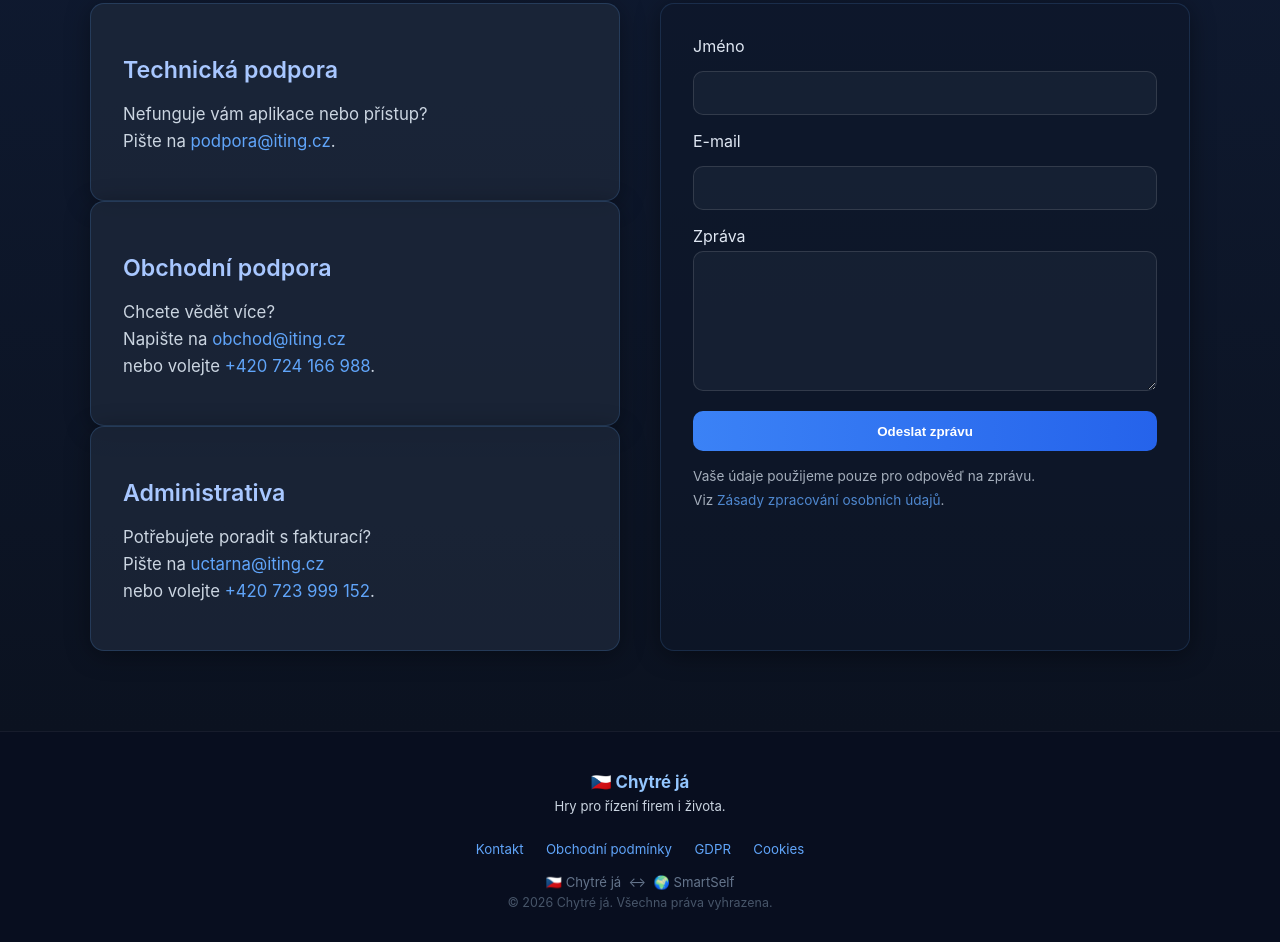
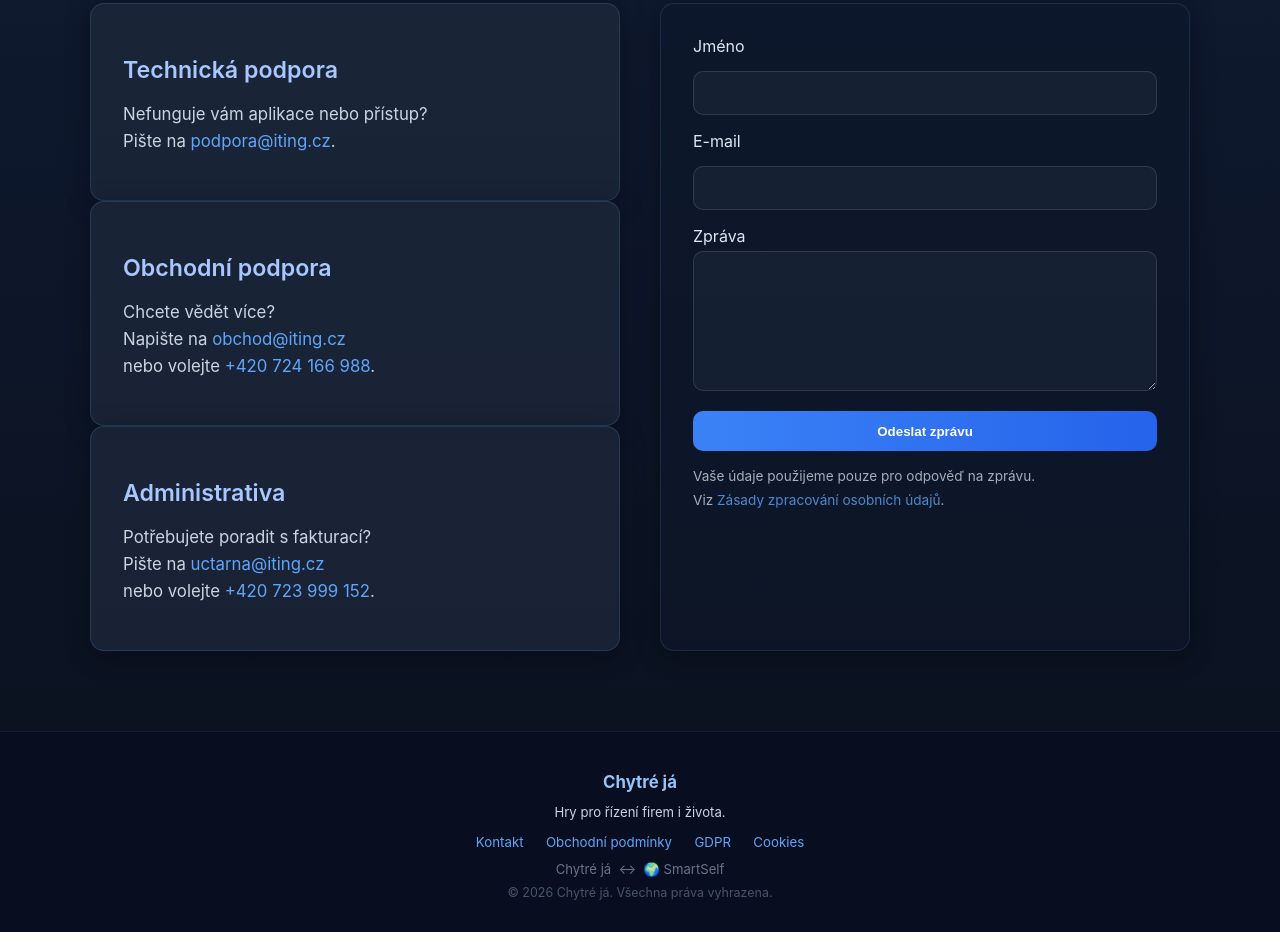
Before and after one commit to JosefCipera/chytreja-web, a website: page index.html in a window 1280 px wide. Shown: the part 5420-6362 px from the top of the page. Drawn offline with nearby package versions, Linux system fonts and the light colour scheme.

Commit message:
Footer: remove cz flag, even spacing, darker links
Co-Authored-By: Claude Sonnet 4.6 <noreply@anthropic.com>

```diff
--- a/assets/css/footer.css
+++ b/assets/css/footer.css
@@ -20,13 +20,13 @@
     font-size: 1.05rem;
     font-weight: 700;
     color: #93c5fd;
-    margin-bottom: 0.2rem;
+    margin-bottom: 0.55rem;
 }
 
 .footer-tagline {
     font-size: 0.82rem;
     color: #cbd5e1;
-    margin: 0 0 1.4rem;
+    margin: 0 0 0.65rem;
 }
 
 /* Nav links */
@@ -35,25 +35,25 @@
     flex-wrap: wrap;
     gap: 0.25rem 1.4rem;
     justify-content: center;
-    margin-bottom: 1.1rem;
+    margin-bottom: 0.65rem;
 }
 
 .footer-links a {
     font-size: 0.83rem;
-    color: #94a3b8;
+    color: #4e85c5;
     text-decoration: none;
     transition: color 0.2s;
 }
 
 .footer-links a:hover {
-    color: #e2e8f0;
+    color: #93c5fd;
 }
 
 /* Cross-brand */
 .footer-brand-alt {
     font-size: 0.82rem;
     color: #64748b;
-    margin-bottom: 0.3rem;
+    margin-bottom: 0.55rem;
 }
 
 /* Bottom bar */
--- a/index.html
+++ b/index.html
@@ -421,7 +421,7 @@
     <!-- ===== FOOTER ===== -->
     <footer class="site-footer">
         <div class="footer-content">
-            <div class="footer-brand-name">🇨🇿 Chytré já</div>
+            <div class="footer-brand-name">Chytré já</div>
             <p class="footer-tagline">Hry pro řízení firem i života.</p>
             <div class="footer-links">
                 <a href="#kontakt">Kontakt</a>
@@ -429,7 +429,7 @@
                 <a href="./ochrana-osobnich-udaju.html">GDPR</a>
                 <a href="./cookies.html">Cookies</a>
             </div>
-            <div class="footer-brand-alt">🇨🇿 Chytré já &nbsp;↔&nbsp; 🌍 SmartSelf</div>
+            <div class="footer-brand-alt">Chytré já &nbsp;↔&nbsp; 🌍 SmartSelf</div>
             <div class="footer-bottom">
                 <span>© 2026 Chytré já. Všechna práva vyhrazena.</span>
             </div>
```
